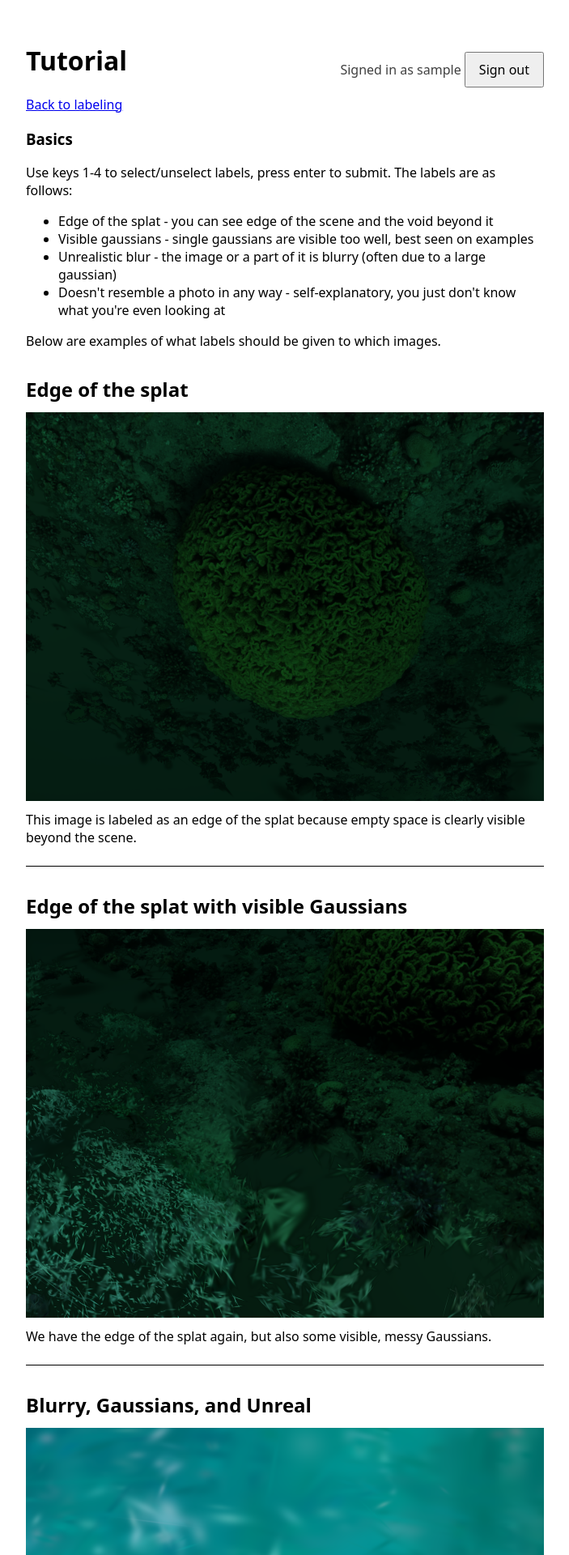
After one commit to malevitzch/annotator-5000, a Flask app: template app/templates/tutorial.html in a window 1280 px wide. The commit adds this page. Shown: the top 1920 px of the page at 81% size, without its empty margins (288-991 px from the left). Run offline with Flask 3, Linux system fonts and the light colour scheme; the template is opened without the code that fills it: most values are stand-ins (such as "Sample title", 1, 10 or a date in 2020); parts of the project's set-up code (start-up, migrations or seed data) failed here and were passed over; some libraries are stand-ins or nearby versions.

Commit message:
Added a tutorial and fixed the layout on the main labeling page

```diff
--- a/app/app.py
+++ b/app/app.py
@@ -22,10 +22,10 @@ from app.gsannotation.backend import GSBackend
 
 ROOT_DIR = Path(__file__).resolve().parent.parent
 LABELS = (
-    ("edge", "The image captures the edge of the splat."),
-    ("visgauss", "Visible gaussians make the image differ significantly from reality."),
-    ("blur", "Unrealistic blur appears on the image."),
-    ("unreal", "The image does not resemble a real photo in any way."),
+    ("edge", "Edge of the splat"),
+    ("visgauss", "Visible gaussians"),
+    ("blur", "Unrealistic blur"),
+    ("unreal", "Doesn't resemble a photo in any way"),
 )
 
 
@@ -139,6 +139,23 @@ def create_app(config=None):
     def logout():
         session.clear()
         return redirect(url_for("index"))
+
+    @app.get("/tutorial")
+    def tutorial():
+        username = session.get("username")
+        if not username:
+            return redirect(url_for("index"))
+
+        account = (
+            get_backend()
+            .conn.execute("SELECT 1 FROM users WHERE user = ?", (username,))
+            .fetchone()
+        )
+        if not account:
+            session.clear()
+            return redirect(url_for("index"))
+
+        return render_template("tutorial.html", username=username)
 
     def require_admin():
         username = session.get("username")
--- a/app/templates/base.html
+++ b/app/templates/base.html
@@ -12,14 +12,35 @@
     .messages li { margin: 0.5rem 0; padding: 0.75rem; border-radius: 0.25rem; }
     .messages .error { background: #8b2e2e; color: white; }
     .messages .success { background: #28633d; color: white; }
-    button, input { font: inherit; }
-    button { padding: 0.55rem 1rem; cursor: pointer; }
+    button, input, .button-link { font: inherit; }
+    button, .button-link { padding: 0.55rem 1rem; cursor: pointer; }
+    .button-link {
+      display: inline-block;
+      border: 1px solid ButtonBorder;
+      border-radius: 2px;
+      background: ButtonFace;
+      color: ButtonText;
+      text-decoration: none;
+    }
     .muted { opacity: 0.75; }
     .progress-section { margin: 1rem 0 1.5rem; }
     .progress-heading { display: flex; justify-content: space-between; gap: 1rem; margin-bottom: 0.4rem; }
     .progress-bar { display: block; width: 100%; height: 1rem; accent-color: #4a9b68; }
-    body.label-page { margin-top: 0; }
+    body.label-page { max-width: 900px; margin-top: 0; }
     body.label-page h1 { margin-top: 0; }
+    body.label-page .progress-section { margin: 0.5rem 0 0.75rem; }
+    body.label-page main > p { margin: 0.35rem 0; }
+    .label-image { margin: 0.5rem 0; }
+    .label-image img { display: block; max-width: 100%; max-height: 70vh; object-fit: contain; }
+    body.tutorial-page { width: fit-content; max-width: min(900px, calc(100vw - 2rem)); }
+    body.tutorial-page main { width: 640px; max-width: 100%; }
+    body.tutorial-page header { flex-wrap: wrap; }
+    .tutorial-examples { display: grid; gap: 2rem; margin-top: 2rem; }
+    .tutorial-example { width: 100%; box-sizing: border-box; padding-bottom: 1.5rem; border-bottom: 1px solid; }
+    .tutorial-example h2 { margin: 0 0 0.75rem; }
+    .tutorial-example figure { margin: 0; }
+    .tutorial-example img { display: block; width: 100%; max-height: 70vh; object-fit: contain; }
+    .tutorial-example figcaption { margin-top: 0.75rem; }
   </style>
 </head>
 <body class="{% block body_class %}{% endblock %}">
--- /dev/null
+++ b/app/templates/tutorial.html
@@ -0,0 +1,91 @@
+{% extends "base.html" %}
+{% block title %}Tutorial{% endblock %}
+{% block body_class %}tutorial-page{% endblock %}
+{% block body %}
+<main>
+  <header>
+    <div>
+      <h1>Tutorial</h1>
+      <a href="{{ url_for('label_image') }}">Back to labeling</a>
+    </div>
+    <div>
+      <span class="muted">Signed in as {{ username }}</span>
+      <form action="{{ url_for('logout') }}" method="post" style="display:inline">
+        <input type="hidden" name="csrf_token" value="{{ csrf_token() }}">
+        <button type="submit">Sign out</button>
+      </form>
+    </div>
+  </header>
+  <section>
+    <article>
+      <h1>Basics</h1>
+      <p>
+        Use keys 1-4 to select/unselect labels, press enter to submit.
+        The labels are as follows:
+        <ul>
+          <li>Edge of the splat - you can see edge of the scene and the void beyond it</li>
+          <li>Visible gaussians - single gaussians are visible too well, best seen on examples</li>
+          <li>Unrealistic blur - the image or a part of it is blurry (often due to a large gaussian)</li>
+          <li>Doesn't resemble a photo in any way - self-explanatory, you just don't know what you're even looking at</li>
+        </ul>
+        Below are examples of what labels should be given to which images.
+      </p>
+    </article>
+  </section>
+  <section class="tutorial-examples" aria-label="Tutorial examples">
+    <article class="tutorial-example">
+      <h2>Edge of the splat</h2>
+      <figure>
+        <img
+          src="{{ url_for('static', filename='examples/edge_of_splat.png') }}"
+          alt="A scene with empty space visible beyond its edge"
+        >
+        <figcaption>
+          This image is labeled as an edge of the splat because empty space is
+          clearly visible beyond the scene.
+        </figcaption>
+      </figure>
+    </article>
+    <article class="tutorial-example">
+      <h2>Edge of the splat with visible Gaussians</h2>
+      <figure>
+        <img
+          src="{{ url_for('static', filename='examples/gaussians_edge.png') }}"
+          alt="A scene with the edge of a splat and some visible Gaussians"
+        >
+        <figcaption>
+          We have the edge of the splat again, but also some visible, messy Gaussians.
+        </figcaption>
+      </figure>
+    </article>
+    <article class="tutorial-example">
+      <h2>Blurry, Gaussians, and Unreal</h2>
+      <figure>
+        <img
+          src="{{ url_for('static', filename='examples/blurry_gaussians_and_unreal.png') }}"
+          alt="A light blue mess"
+        >
+        <figcaption>
+          This image receives all labels besides the 'edge of the splat' as no edge hinting that we are
+          looking beyond the scene is visible. The blur is obvious, it doesn't resemble a real photo, and the
+          little specks are gaussians that are too visible.
+        </figcaption>
+      </figure>
+    </article>
+    <article class="tutorial-example">
+      <h2>Blurry Gaussians</h2>
+      <figure>
+        <img
+          src="{{ url_for('static', filename='examples/blurry_gaussians.png') }}"
+          alt="A distorted pool"
+        >
+        <figcaption>
+          This image has blur (obviously), but also visible Gaussians. In general, Gaussians work nicely together
+          to look like the original object (as seen in the Edge of the splat example), but when observed from weird
+          angles, they tend to fall apart.
+        </figcaption>
+      </figure>
+    </article>
+  </section>
+</main>
+{% endblock %}
```
Also changed, not shown: app/templates/admin_accounts.html (+7 -4 lines), app/templates/done.html (+7 -4 lines), app/templates/label.html (+7 -6 lines), app/static/examples/blurry_gaussians.png (added), app/static/examples/blurry_gaussians_and_unreal.png (added), app/static/examples/edge_of_splat.png (added), app/static/examples/gaussians_edge.png (added).
